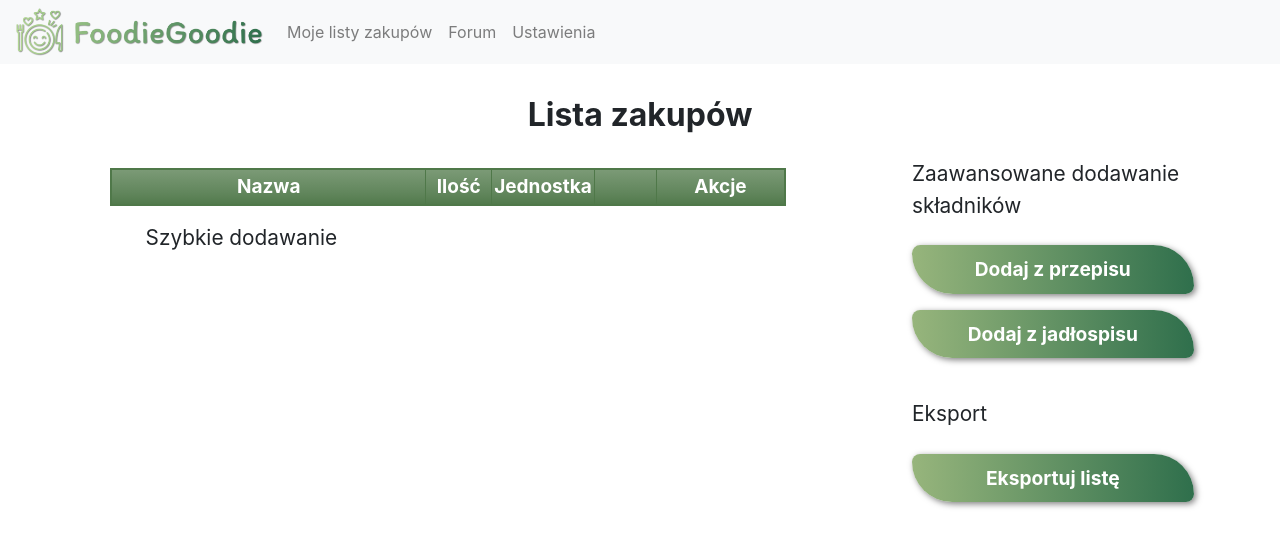
After one commit to natmali404/FoodieGoodie, a Django app: template foodie_goodie/foodie_goodie_app/templates/shopping_list/shopping_list_detail.html in a window 1280 px wide. The commit adds this page. Shown: the top 547 px of the page. Run offline with Django 5.2, Linux system fonts and the light colour scheme; the template is opened without the code that fills it, so the values that code supplies are empty; some libraries are stand-ins or nearby versions.

Commit message:
feat: begin working on shopping list usecase

```diff
--- a/foodie_goodie/foodie_goodie_app/models.py
+++ b/foodie_goodie/foodie_goodie_app/models.py
@@ -118,7 +118,7 @@ class ElementListy(models.Model):
     nazwaElementu = models.CharField(max_length=50)
     ilosc = models.FloatField()
     jednostka = models.ForeignKey(Jednostka, on_delete=models.CASCADE)
-    zaznaczony = models.BooleanField()
+    zaznaczony = models.BooleanField(default = False)
 
 ###
 
--- /dev/null
+++ b/foodie_goodie/foodie_goodie_app/static/css/list_style.css
@@ -0,0 +1,121 @@
+.page-title {
+    text-align: center;
+    font-weight: bold;
+
+}
+
+.container, main {
+    margin: 0;
+    padding: 0;
+    width: 100vw;
+}
+
+header {
+    width: 100vw;
+    margin: 2em 0 0 0;
+    padding: 0;
+    display: block;
+}
+
+.element-checkbox {
+    width: 2em;
+    height: 2em;
+}
+
+.content-container {
+    display: flex;
+    width: 100%;
+    margin: 0;
+}
+
+.left {
+    /* background-color: #7b9a76; */
+    width: 70%;
+    padding: 2vw;
+}
+
+.right {
+    /* background-color: #CEE0CC; */
+    width: 30%;
+}
+
+.block {
+    padding: 2vh;
+
+}
+
+.content-text {
+    font-size: 1.3em;
+}
+
+.margin-left {
+    margin-left: 13vh;
+}
+
+.buttons {
+    display: flex;
+    flex-direction: column;
+}
+
+
+.action-button {
+    margin: 1vh 0;
+    color: rgb(255, 255, 255);
+    padding: 10px 30px;
+    transition: 555ms;
+    box-shadow: rgba(0, 0, 0, 0.5) 2px 2px 6px;
+    border-radius: 10px 50px;
+    background: linear-gradient(90deg, rgb(151, 181, 124) 0%, rgb(47, 111, 76) 100%);
+    font-weight: 100;
+    border: 0px;
+    font-size: 1.2em;
+    font-weight: bold;
+    width: 80%;
+}
+
+
+.action-button:hover{
+        background: linear-gradient(90deg, rgb(101, 122, 82) 0%, rgb(34, 75, 52) 100%);
+}
+
+
+/* table */
+
+table.comicGreen {
+    margin: 0 auto;
+    border: 2px solid #4F7849;
+    background-color: #EEEEEE;
+    width: 80%;
+    text-align: center;
+    border-collapse: collapse;
+}
+
+table.comicGreen td, table.comicGreen th {
+    border: 1px solid #4F7849;
+    padding: 3px 2px;
+}
+
+table.comicGreen thead td {
+    font-size: 19px;
+    font-weight: bold;
+    color: #ffffff;
+}
+
+table.comicGreen tr:nth-child(even) {
+    background: #CEE0CC;
+}
+
+table.comicGreen thead {
+    font-size: 21px;
+    font-weight: bold;
+    color: #FFFFFF;
+    background: #4F7849;
+    background: -moz-linear-gradient(top, #7b9a76 0%, #60855b 66%, #4F7849 100%);
+    background: -webkit-linear-gradient(top, #7b9a76 0%, #60855b 66%, #4F7849 100%);
+    background: linear-gradient(to bottom, #7b9a76 0%, #60855b 66%, #4F7849 100%);
+    border-top: 1px solid #444444;
+}
+
+table.comicGreenthead td {
+    font-size: 21px;
+}
--- a/foodie_goodie/foodie_goodie_app/templates/home.html
+++ b/foodie_goodie/foodie_goodie_app/templates/home.html
@@ -12,7 +12,7 @@
 <main>
     <div class="usecase-section">
         <p>2.1.2 Zarządzanie listą zakupów (Natalia Malinowska)</p>
-        <a href=""><button class="usecase-button">Moje listy zakupów</button></a>
+        <a href="{% url 'shopping_list_all' %}"><button class="usecase-button">Moje listy zakupów</button></a>
     </div>
 
     <div class="usecase-section">
--- /dev/null
+++ b/foodie_goodie/foodie_goodie_app/templates/shopping_list/shopping_list_detail.html
@@ -0,0 +1,80 @@
+{% extends "base.html" %}
+{% block title %} Moje listy zakupów {% endblock %}
+{% load static %}
+<!-- This applies custom stylesheets for each module/template. -->
+{% block template_stylesheets %}
+    <link rel="stylesheet" href="{% static 'css/list_style.css' %}">
+{% endblock %}
+
+{% block content %}
+<header>
+    <h2 class="page-title">Lista zakupów</h2>
+</header>
+<main>
+    <div class="content-container">
+        <div class="left">
+            <div class="table-content">
+
+            </div>
+            <table class="comicGreen">
+                <colgroup>
+                    <col span="1" style="width: 50%;">
+                    <col span="1" style="width: 10%;">
+                    <col span="1" style="width: 10%;">
+                    <col span="1" style="width: 10%;">
+                    <col span="1" style="width: 20%;">
+                  </colgroup>
+                <thead>
+                <tr>
+                <td>Nazwa</td>
+                <td>Ilość</td>
+                <td>Jednostka</td>
+                <td></td>
+                <td>Akcje</td>
+                </tr>
+                </tfoot>
+                <tbody>
+                    {% for element in elements %}
+                    <tr>
+                        <td>{{ element.nazwaElementu }}</td>
+                        <td>{{ element.ilosc }}</td>
+                        <td>{{ element.jednostka.nazwaJednostki }}</td>
+                        <td>
+                            <input type="checkbox"
+                            name="element_{{ element.idElement }}"
+                            id="element_{{ element.idElement }}"
+                            class="element-checkbox"
+                            {% if element.zaznaczony %}checked{% endif %}>
+                        </td>
+                        <td>Usuń</td>
+                    </tr>
+                    {% endfor %}
+                </tbody>
+                </table>
+                <div class="block">
+                    <p class="content-text margin-left">Szybkie dodawanie</p>
+                </div>
+        </div>
+        <div class="right">
+            <div class="block">
+                <p class="content-text">Zaawansowane dodawanie składników</p>
+                <div class="buttons">
+                    <button class="action-button">Dodaj z przepisu</button>
+                    <button  class="action-button">Dodaj z jadłospisu</button>
+                </div>
+            </div>
+            <div class="block">
+                <p class="content-text">Eksport</p>
+                <div class="buttons">
+                    <button  class="action-button">Eksportuj listę</button>
+                </div>
+
+            </div>
+
+
+        </div>
+    </div>
+
+
+</main>
+{% endblock %}
```
Also changed, not shown: foodie_goodie/foodie_goodie_app/forms/shopping_list_form.py (added, +9 -0 lines), foodie_goodie/foodie_goodie_app/management/commands/seed_elements_of_lists.py (added, +43 -0 lines), foodie_goodie/foodie_goodie_app/templates/shopping_list/shopping_list_all.html (added, +24 -0 lines), foodie_goodie/foodie_goodie_app/templates/shopping_list/shopping_list_form.html (added, +10 -0 lines), foodie_goodie/foodie_goodie_app/urls.py (+8 -0 lines), foodie_goodie/foodie_goodie_app/views/shopping_list_views.py (added, +69 -0 lines), foodie_goodie/foodie_goodie_app/migrations/0002_alter_elementlisty_zaznaczony.py (added).
